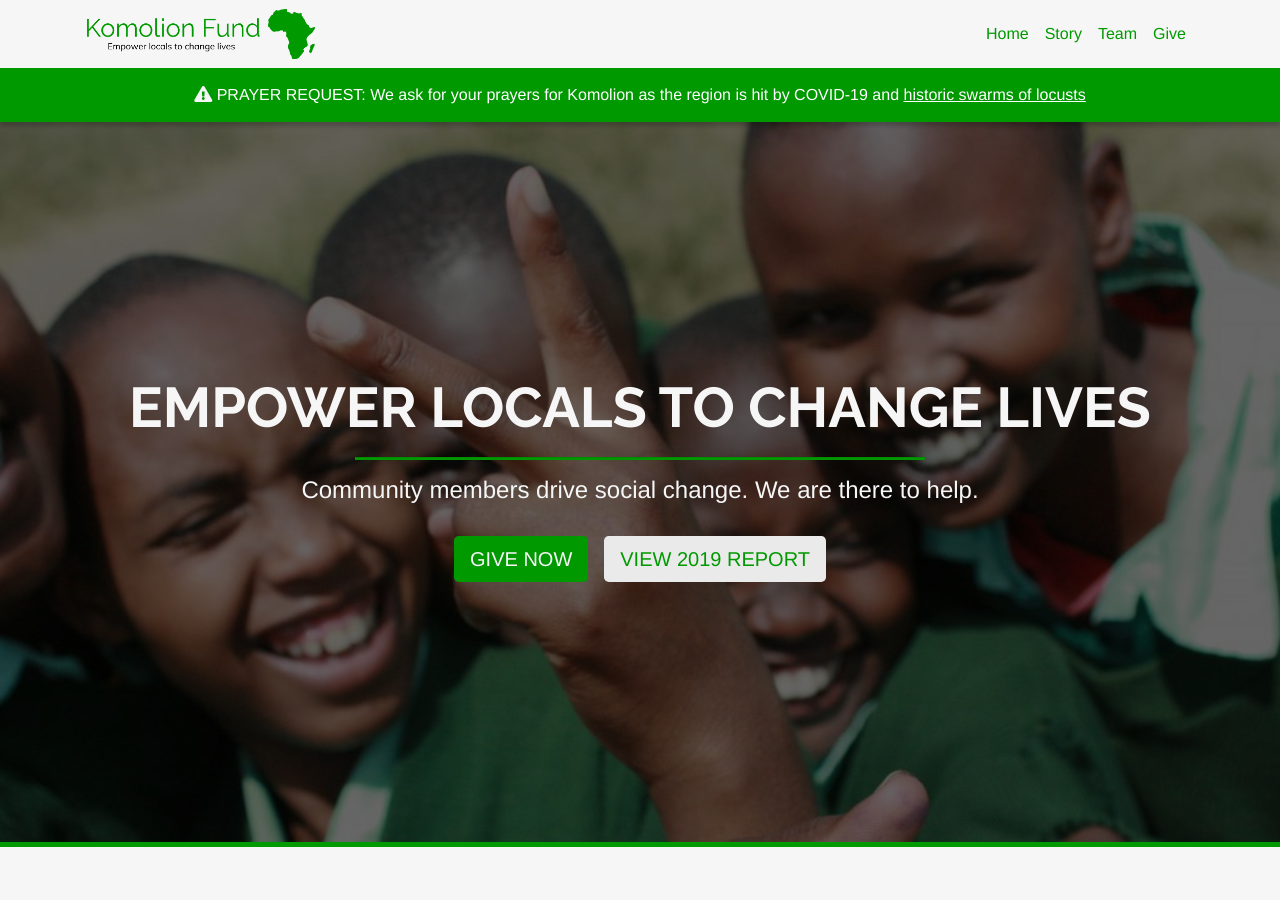
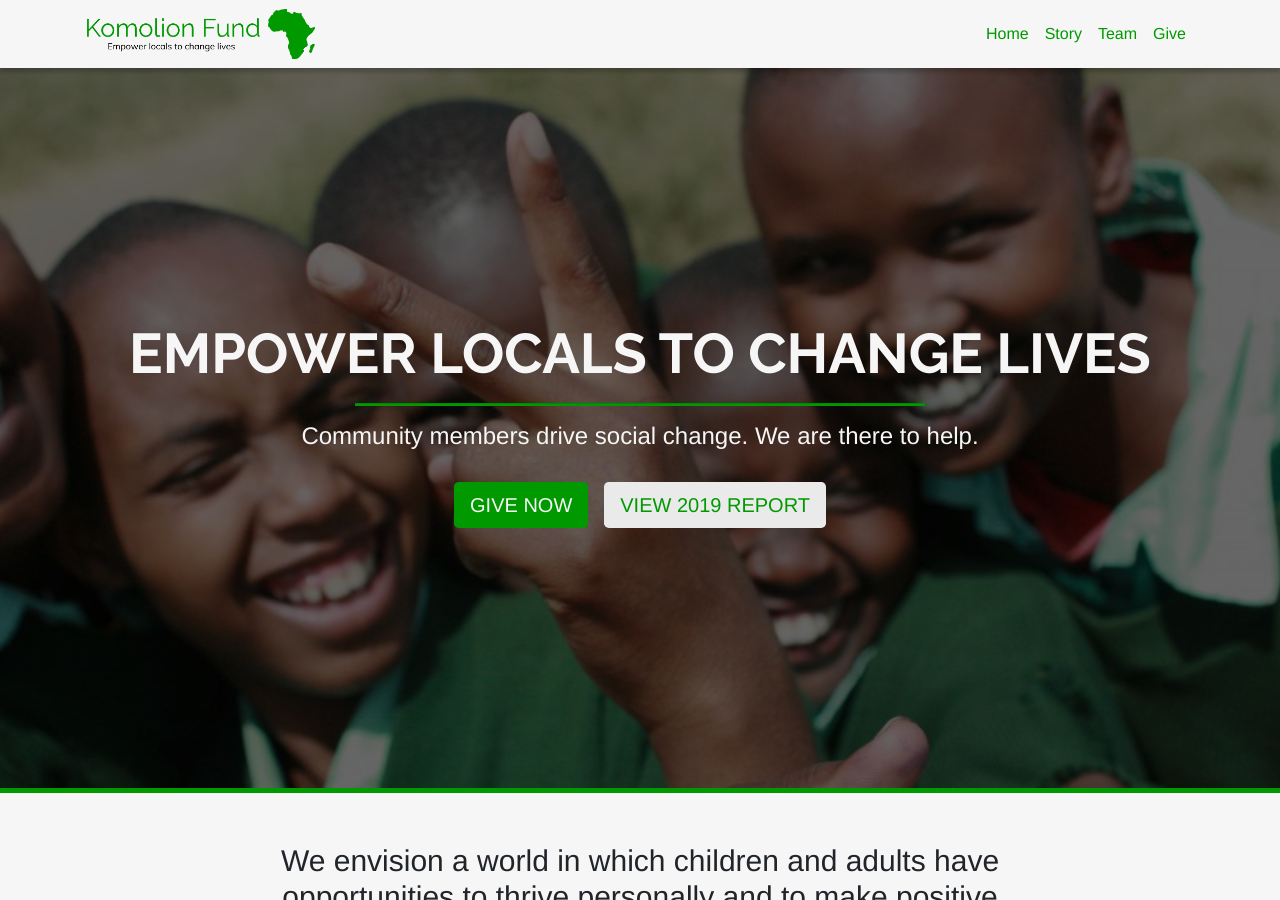
Before and after one commit to komolion/komolionfund.org, a Jekyll site: the page built from index.html, in a window 1280 px wide and 900 px high. Built offline with Jekyll 4.4.1, drawn with Linux system fonts in a browser that asks for light colours; nearby versions of some CDN libraries; some web fonts are replaced; library files that are not in the unit come from our copies; a script that is not in the unit is left out.

Commit message:
Remove prayer request banner

```diff
--- a/_includes/navigation.html
+++ b/_includes/navigation.html
@@ -16,15 +16,5 @@
       </div>
     </div>
   </nav>
-  <div id='prayer-request'>
-    <div class='container-fluid'>
-      <i class='fa fa-1x fa-exclamation-triangle text-light'></i>
-      PRAYER REQUEST: We ask for your prayers for Komolion as the region is hit by COVID-19 and
-      <a href='https://www.bbc.com/news/in-pictures-51618188' rel='noreferrer noopener'
-         target='_blank' class='text-white'>
-        historic swarms of locusts
-      </a>
-    </div>
-  </div>
 </div>
 <div id='nav-spacer'></div>
--- a/_sass/navigation.scss
+++ b/_sass/navigation.scss
@@ -25,27 +25,5 @@
 }
 
 #nav-spacer {
-  // height: 68px;
-  height: 122px;
-  @media (max-width: 948px) {
-    height: 146px;
-  }
-  @media (max-width: 497px) {
-    height: 170px;
-  }
-  @media (max-width: 346px) {
-    height: 194px;
-  }
+  height: 68px;
 }
-
-#prayer-request {
-  padding: 15px 0;
-  text-align: center;
-  background-color: $primary;
-  color: $white;
-
-  a {
-    color: $white;
-    text-decoration: underline;
-  }
-}
```
